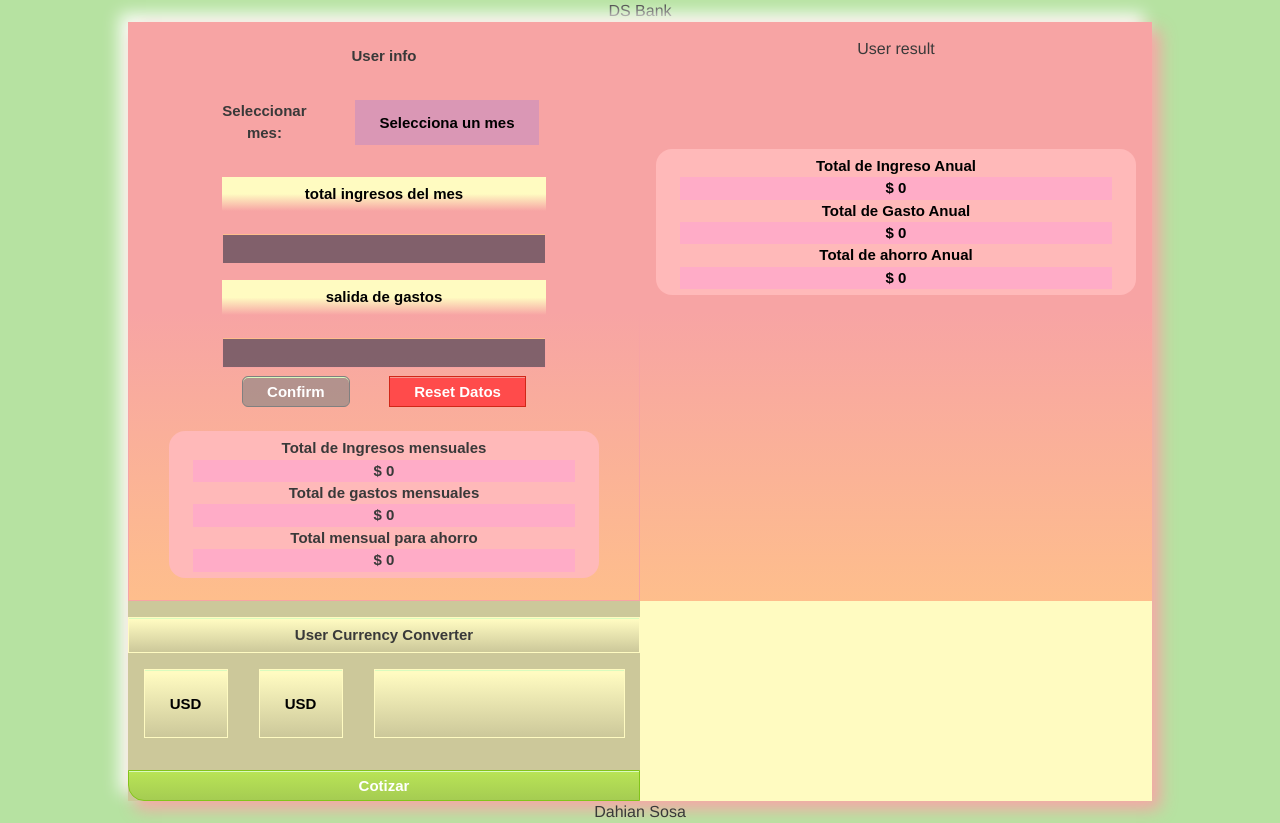
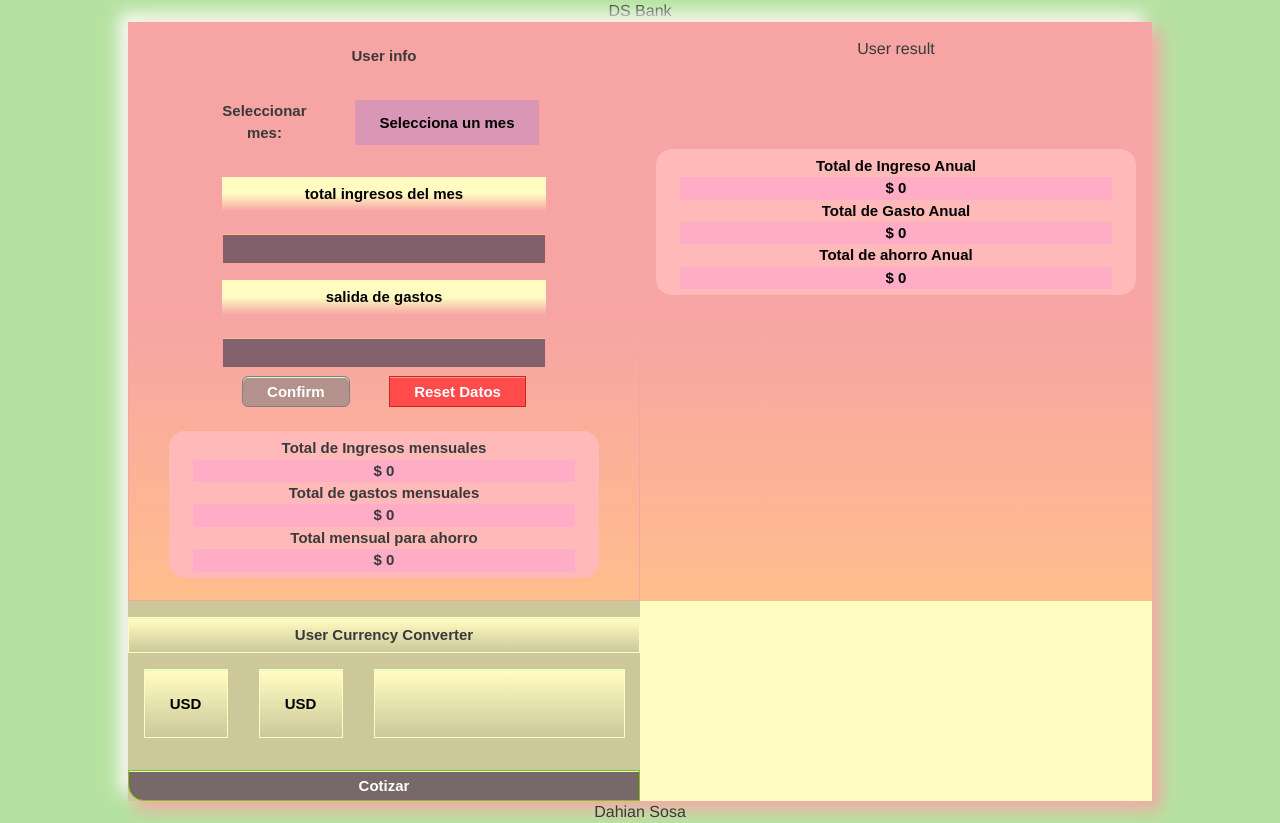
Before and after one commit to Orelin/CalcGastos, a plain HTML site: page index.html in a window 1280 px wide. Drawn offline with Linux system fonts and the light colour scheme.

Commit message:
Style mini

```diff
--- a/css/style.css
+++ b/css/style.css
@@ -298,6 +298,9 @@ button:hover {
     -o-border-radius: 0 0 0 1rem;
 }
 
+.userConvert button:disabled {
+    background: rgba(94, 76, 91, 0.763);
+}
 
 .userInput .forms input:disabled{
     background: rgba(94, 76, 91, 0.763);
```
